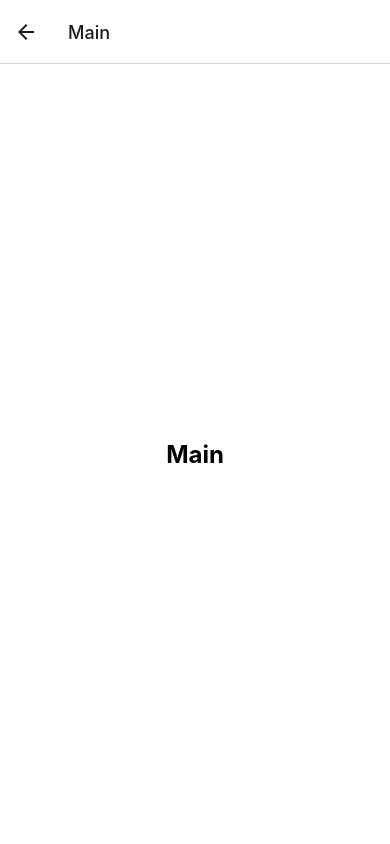
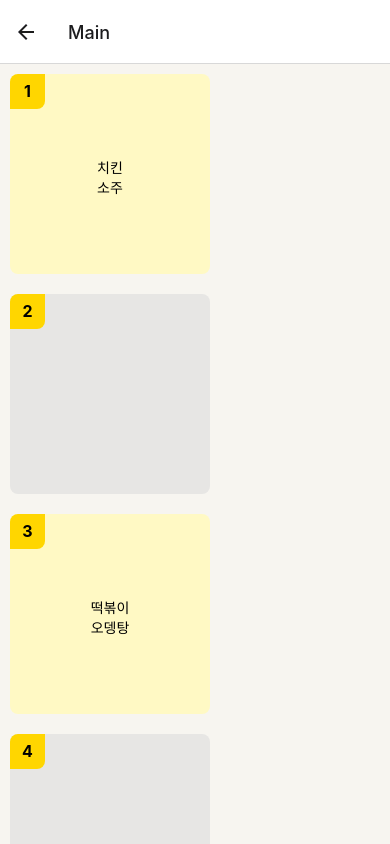
Before and after one commit to O-DI-GA/odiga_pos, a React Native app: screen / in a window 390 px wide. Both pictures are taken after a click on the button "메인 화면". Shown: the top 844 px of the page. Built offline with nearby package versions, Linux system fonts and the light colour scheme.

Commit message:
:sparkles: Feat : 메인에 테이블 및 웨이팅 현황 추가

```diff
--- a/screens/Main.js
+++ b/screens/Main.js
@@ -1,11 +1,76 @@
 import React from "react";
-import { View, Text, StyleSheet } from "react-native";
+import { View, Text, StyleSheet, ScrollView } from "react-native";
+
+import OrderList from "../component/OrderList";
 
 const Main = () => {
+
+  const [tableCnt, setTableCnt] = React.useState(0);
+  const [orderList, setOrderList] = React.useState([
+    {tableId: 1, menu: ["치킨", "소주"], price: 10000},
+    {tableId: 3, menu: ["떡볶이", "오뎅탕"], price: 20000},
+    {tableId: 8, menu: ["염통 꼬치"], price: 30000},
+  ]);
+  const [waitingInfo, setWaitingInfo] = React.useState({
+    waitingPerson: 4, // 대기인원
+    currentNumber: 103 // 현재 번호
+  });
+
+  React.useEffect(() => {
+    // TODO: 테이블 수 서버에서 가져오기
+    setTableCnt(10);
+    // TODO: 주문 목록 서버에서 가져오기
+
+    // TODO: 웨이팅 정보 서버에서 가져오기
+  }, []);
+
+  const getOrderForTable = (tableId) => {
+    return orderList.find(order => order.tableId === tableId);
+  };
+
   return (
-    <View style={styles.container}>
-      <Text style={styles.title}>Main</Text>
-    </View>
+      <View style={styles.container}>
+        <View style={styles.leftBox}>
+          <ScrollView>
+            <View style={styles.tableContainer}>
+              {Array.from({ length: tableCnt }, (_, i) => {
+                const tableId = i + 1;
+                const order = getOrderForTable(tableId);
+                return (
+                    <View
+                        key={tableId}
+                        style={[
+                          styles.table,
+                          order ? styles.occupiedTable : styles.emptyTable
+                        ]}
+                    >
+                      <Text style={styles.tableId}>{tableId}</Text>
+                      {order && (
+                          <Text style={styles.orderDetails}>
+                            {order.menu.join(`\n`)}
+                          </Text>
+                      )}
+                    </View>
+                );
+              })}
+            </View>
+          </ScrollView>
+
+          <View style={styles.waitingContainer}>
+            <View>
+              <Text> 웨이팅 현황 </Text>
+            </View>
+            <View styl={styles.waitingText}>
+              <Text> 대기 인원 : {waitingInfo.waitingPerson}</Text>
+              <Text> 현재 번호 : {waitingInfo.currentNumber}</Text>
+            </View>
+          </View>
+        </View>
+
+        <View style={styles.rightBox}>
+          <OrderList/>
+        </View>
+      </View>
   );
 };
 
@@ -14,12 +79,76 @@ const styles = StyleSheet.create({
     flex: 1,
     alignItems: "center",
     justifyContent: "center",
-    backgroundColor: "#fff",
+    backgroundColor: "#F7F5F0",
+    flexDirection : "row",
   },
   title: {
     fontSize: 24,
     fontWeight: "bold",
   },
+  leftBox: {
+    flex : 4,
+  },
+  rightBox: {
+    flex : 1,
+  },
+  // 테이블
+  tableContainer : {
+    flexDirection: 'row',
+    flexWrap: 'wrap',
+  },
+  table: {
+    width: 200,
+    height: 200,
+    margin: 10,
+    justifyContent: 'center',
+    alignItems: 'center',
+    borderRadius: 8,
+    borderWidth : 0,
+    position : 'relative',
+  },
+  occupiedTable: {
+    backgroundColor: '#fff9c4', // 메뉴 있는 테이블
+  },
+  emptyTable: {
+    backgroundColor: '#E7E6E4',
+  },
+  tableId: {
+    fontSize: 16,
+    fontWeight: 'bold',
+    position: 'absolute',
+    top: 0,
+    left: 0,
+    backgroundColor : "#FFD600",
+    borderBottomRightRadius : 8,
+    borderTopLeftRadius : 8,
+    width : 35,
+    height : 35,
+    textAlign: 'center',
+    lineHeight: 35,
+  },
+  orderDetails: {
+    marginTop: 5,
+    fontSize: 14,
+  },
+  // 웨이팅
+  waitingContainer: {
+    backgroundColor : '#fff',
+    borderRadius : 20,
+    borderWidth : 0,
+    padding : 30,
+    marginVertical : 20,
+    marginHorizontal : 10,
+    display : "flex",
+    flexDirection : "row",
+    justifyContent : "space-between",
+    alignItems : "center",
+  },
+  waitingText : {
+    display : 'flex',
+    flexDirection : 'row',
+    gap : 10
+  }
 });
 
 export default Main;
```
